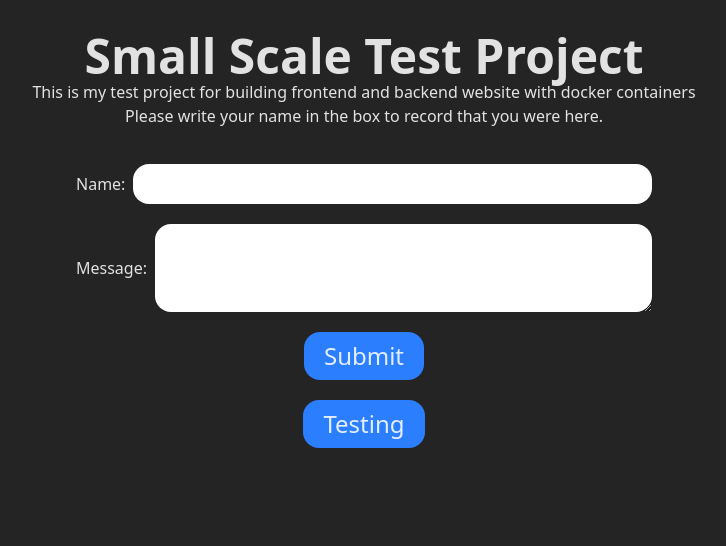
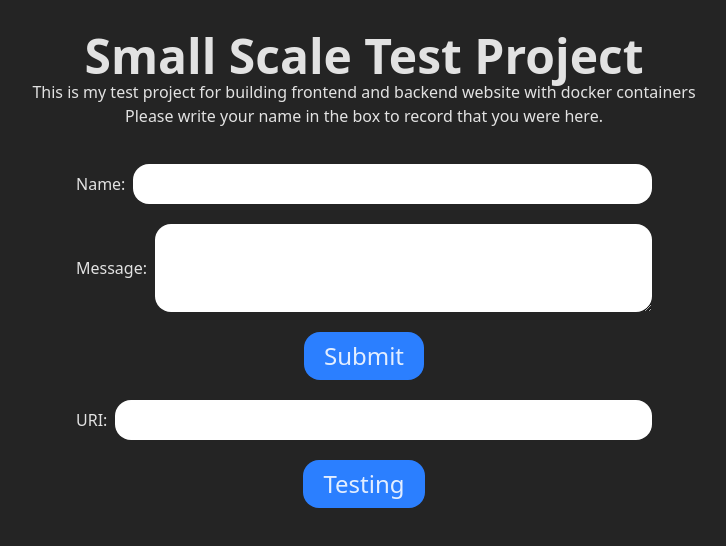
Before and after one commit to JNaeder/Small-Scale-Web-DevOps-Project, a React app in the folder frontend/: page / in a window 1280 px wide. Shown: the top 546 px of the page, without its empty margins (276-1002 px from the left). Built offline with nearby package versions, Linux system fonts and the light colour scheme; the HTML template or start-up script is replaced by a standard one.

Commit message:
Made adjustments to NGINX config again, editing the GitHub actions workflow

```diff
--- a/frontend/src/App.tsx
+++ b/frontend/src/App.tsx
@@ -5,16 +5,18 @@ import axios from "axios";
 function App() {
   const [userName, setUserName] = useState<string>("");
   const [userMessage, setUserMessage] = useState<string>("");
+  const [totalURL, setTotalURL] = useState<string>("");
 
   const onButtonClick = async () => {
     console.log(userName, userMessage);
-    const data = await axios.get("/api");
+    // const data = await axios.get("/api");
     // const data = await axios.get("http://localhost:8000");
-    console.log(data.data);
+    // console.log(data.data);
   };
 
   const onTestClick = async () => {
-    const data = await axios.get("/api/testing");
+    const data = await axios.get(totalURL);
+    // const data = await axios.get(`http://localhost:8000${totalURL}`);
     console.log(data.data);
   };
 
@@ -52,6 +54,13 @@ function App() {
             </button>
           </div>
           <div className="flex justify-center mt-5 items-center gap-2">
+            <div>URI:</div>
+            <input
+              className="bg-white text-black rounded-2xl p-2 w-full"
+              onChange={(e) => setTotalURL(e.target.value)}
+            />
+          </div>
+          <div className="flex justify-center mt-5 items-center gap-2">
             <button
               className="bg-blue-500 px-5 py-2 rounded-2xl text-2xl"
               onClick={onTestClick}
```
Also changed, not shown: 2 other files (tests, documents, lock files or other folders).
